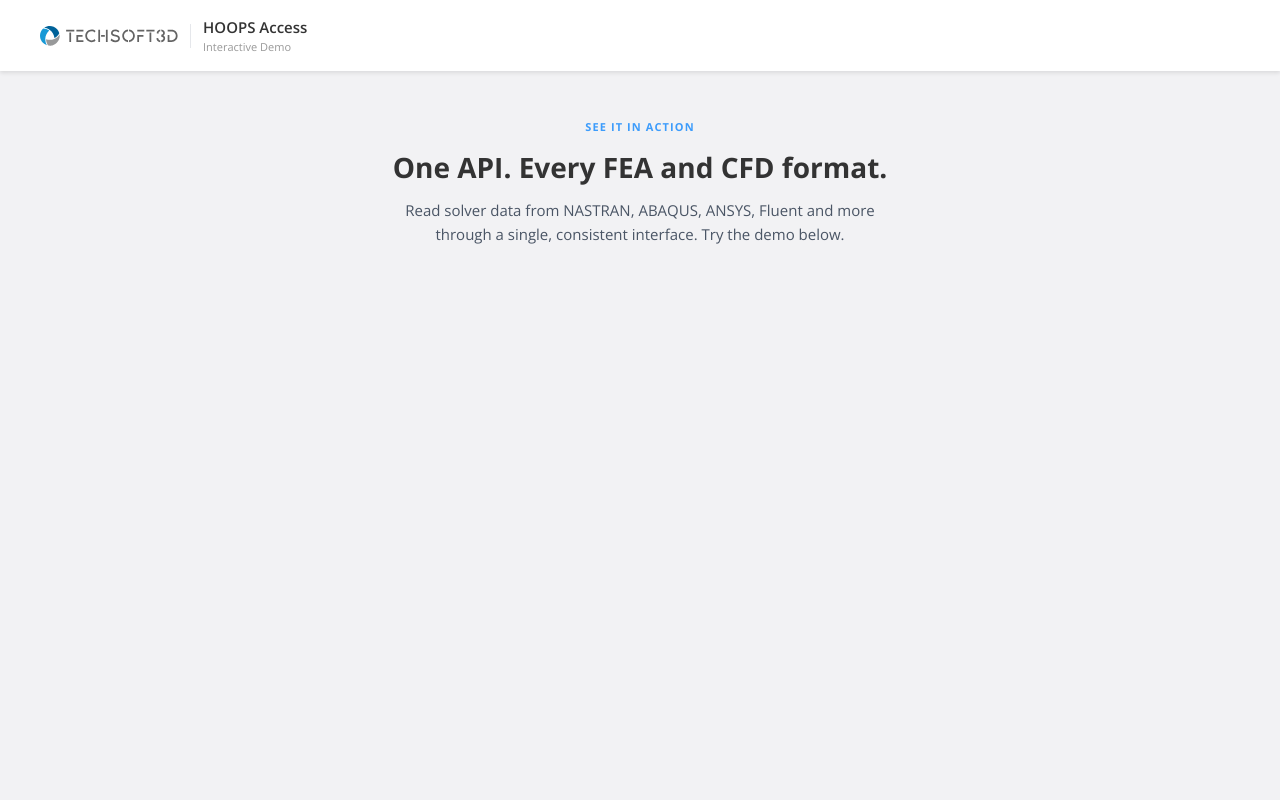
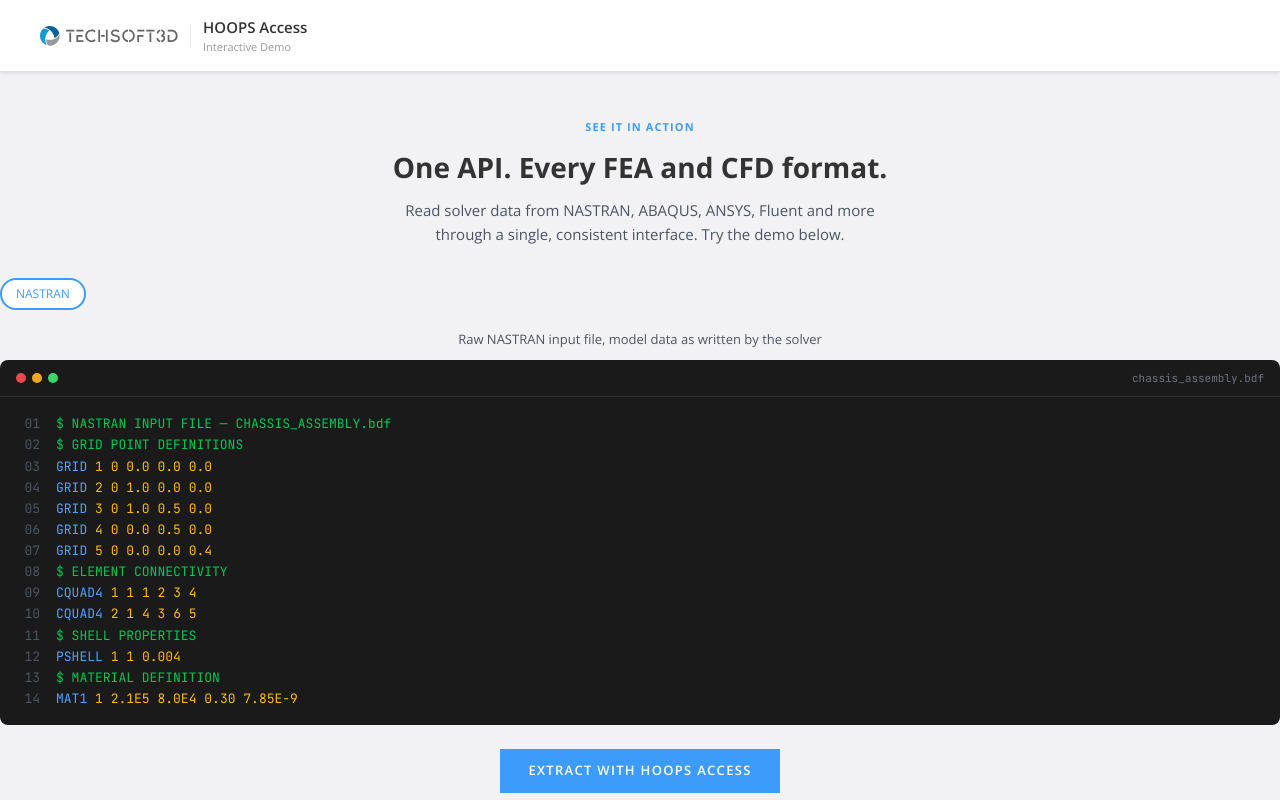
Before and after one commit to techsoft3d/hoops-access, a React (Vite) app: page / in a window 1280 px wide. Built offline with nearby package versions, Linux system fonts and the light colour scheme.

Commit message:
feat: add DemoStage component for step-based file processing

```diff
--- a/src/App.jsx
+++ b/src/App.jsx
@@ -1,6 +1,7 @@
 import { useState } from 'react'
 import Header from './components/Header'
 import Hero from './components/Hero'
+import DemoStage  from './components/DemoStage'
 
 
 function App() {
@@ -9,7 +10,7 @@
     <div>
       <Header />
       <Hero />
-
+      <DemoStage />
     </div>
   );
 }
--- /dev/null
+++ b/src/components/DemoStage.jsx
@@ -0,0 +1,38 @@
+import { useState } from "react";
+import { formats } from '../data';
+import FormatSelector from './FormatSelector';
+import StepRawFile from './StepRawFile';
+import StepStructured from './StepStructured';
+import StepResult from './StepResult3D';
+
+function onNext(currentStep, setStep) {
+    if (currentStep === '3D')
+       return setStep('raw');
+    const steps = ['raw', 'structured', '3D'];
+    steps.forEach((stepItem, i) => {
+        if (currentStep === stepItem && i < steps.length - 1)
+           return setStep(steps[i + 1]);
+    });
+}
+
+function onExpand(collapsed, setCollapsed) {
+    setCollapsed(!collapsed);
+}
+
+export default function DemoStage() {
+
+    const [activeId, setActiveId] = useState('nastran');
+    const [step, setStep] = useState('raw');
+    const [collapsed, setCollapsed] = useState(false);
+
+    const format = formats[activeId];
+    return (
+
+        <div>
+            {step === 'raw' && <FormatSelector activeId={activeId} onChange={setActiveId} />}
+            {step === 'raw' && <StepRawFile format={format} onNext={() => onNext(step, setStep)} collapsed={collapsed} onExpand={() => onExpand(collapsed, setCollapsed)} />}
+            {step === 'structured' && <StepStructured format={format} onNext={() => onNext(step, setStep)} />}
+            {step === '3D' && <StepResult format={format} onNext={() => onNext(step, setStep)} />}
+        </div>
+    );
+}
```
